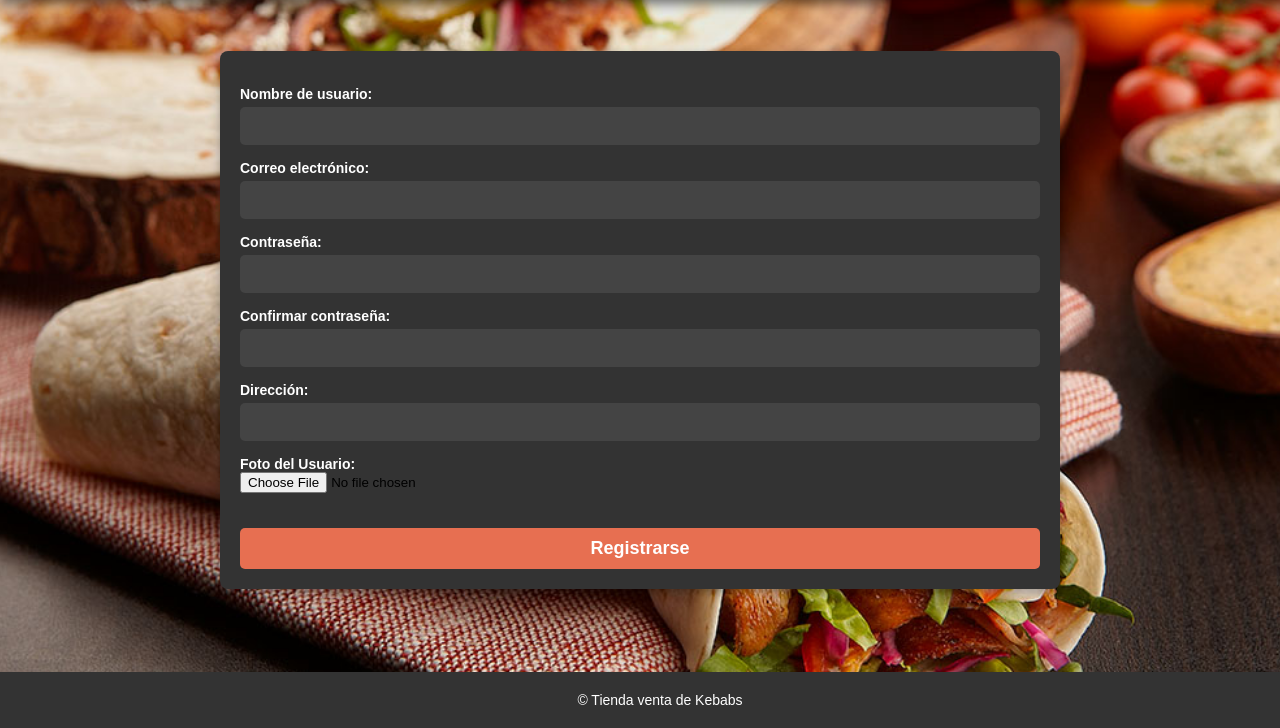
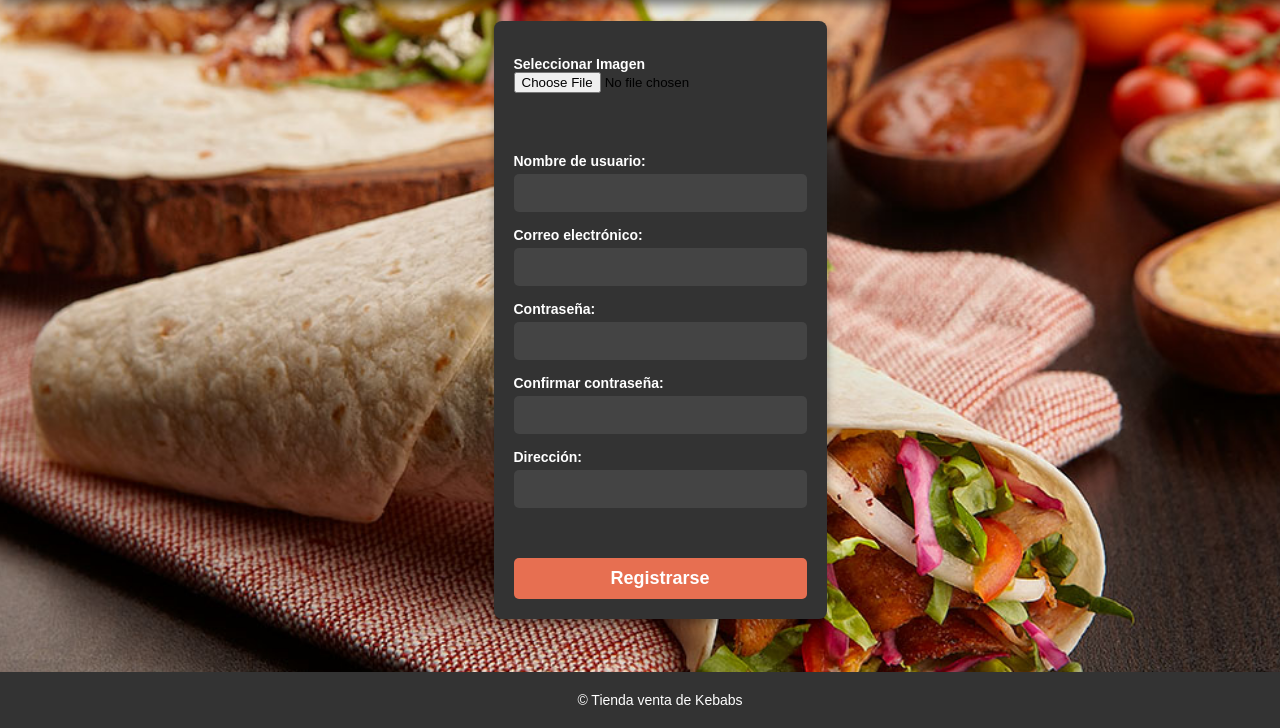
Before and after one commit to JoseMaria1023/ProyectoKebabs, a PHP site: page /vistas_generales/registro.php in a window 1280 px wide. Shown: the part 72-800 px from the top of the page. Run offline with PHP 8.4, Linux system fonts and the light colour scheme.

Commit message:
Cambios menores

```diff
--- a/vistas_admin/CrearKebab.php
+++ b/vistas_admin/CrearKebab.php
@@ -20,7 +20,7 @@ cargarCSS('headerLogueado', 'CrearKebab', 'footer');
                 </section>
 
                 <section>
-                <label for="nombre">Nombre del Ingrediente:</label>
+                <label for="nombre">Nombre del Kebab:</label>
                 <input type="text" name="nombre" require>
 
                 </section>
--- a/vistas_generales/registro.php
+++ b/vistas_generales/registro.php
@@ -3,27 +3,49 @@ include_once '../cargadores/autocargadores.php';
 cargarCSS('header', 'registro', 'footer');
 ?>
 <?php include '../vistas_generales/header.php'; ?>
+
+<div class="gestion-ingredientes">
+    <div class="container">
         <form action="../APIS/ApiUsuarios.php" method="post" enctype="multipart/form-data">
+            <div class="foto">
+                <label for="foto">Seleccionar Imagen</label>
+                <input type="file" name="foto" id="foto" />
+                <div id="preview-container" class="image-preview">
+                    <img id="preview" src="">
+                </div>
+            </div>
+
+            <div class="informacion-container">
+                <div>
                     <label for="username">Nombre de usuario:</label>
                     <input type="text" id="username" name="username" required>
+                </div>
 
+                <div>
                     <label for="email">Correo electrónico:</label>
                     <input type="email" id="email" name="email" required>
+                </div>
 
+                <div>
                     <label for="password">Contraseña:</label>
                     <input type="password" id="password" name="contrasenia" required>
+                </div>
 
+                <div>
                     <label for="confirmar">Confirmar contraseña:</label>
                     <input type="password" id="confirmar" name="confirmar" required>
+                </div>
 
+                <div>
                     <label for="direccion">Dirección:</label>
                     <input type="text" id="direccion" name="direccion" required>
-
-        <div class="foto">
-            <label for="foto">Foto del Usuario:</label>
-            <input type="file" name="foto" id="foto">
+                </div>
             </div>
 
             <button type="submit">Registrarse</button>
         </form>
+    </div>
+</div>
+
 <?php include '../vistas_generales/footer.php'; ?>
+<script src="../Js/PreviewImagen.js"></script>
```
Lines whose indentation alone changed are shown as unchanged.
